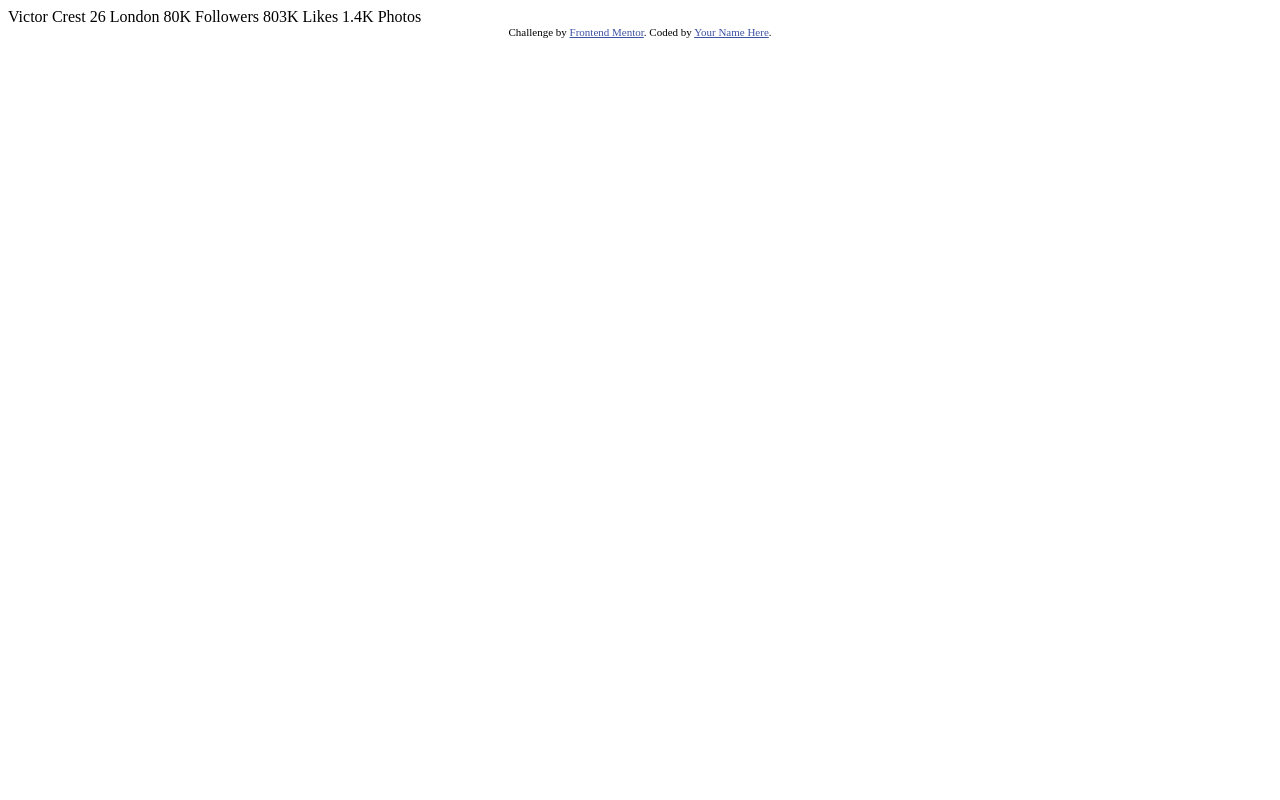
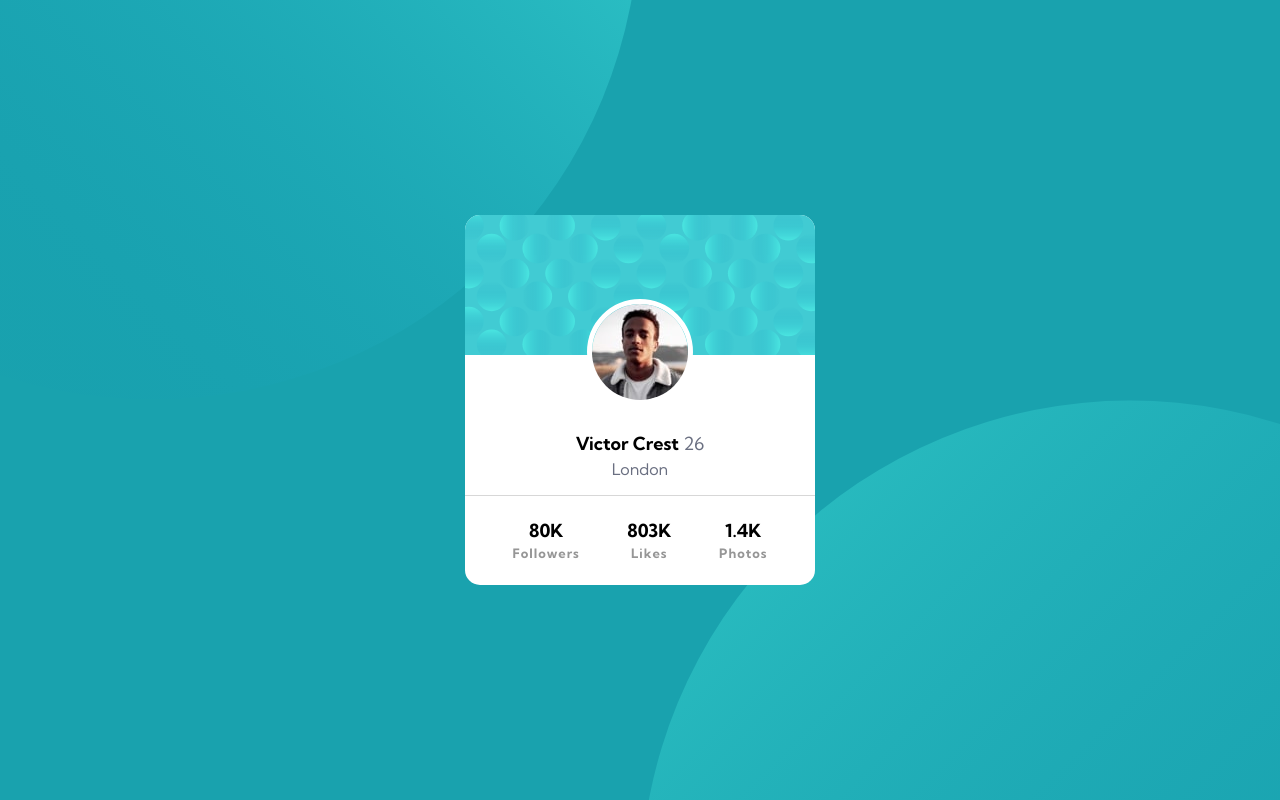
Before and after one commit to birkaany/FrontendMentor, a plain HTML site: page profile-card-component-main/index.html in a window 1280 px wide. Drawn offline with Linux system fonts and the light colour scheme.

Commit message:
Tailwind removed, styled pure css

```diff
--- a/profile-card-component-main/index.html
+++ b/profile-card-component-main/index.html
@@ -1,35 +1,34 @@
 <!DOCTYPE html>
 <html lang="en">
   <head>
-  <meta charset="UTF-8">
-  <meta name="viewport" content="width=device-width, initial-scale=1.0"> <!-- displays site properly based on user's device -->
+    <meta charset="UTF-8" />
+    <meta name="viewport" content="width=device-width, initial-scale=1.0" />
+    <!-- displays site properly based on user's device -->
 
-  <link rel="icon" type="image/png" sizes="32x32" href="./images/favicon-32x32.png">
+    <link
+      rel="icon"
+      type="image/png"
+      sizes="32x32"
+      href="./images/favicon-32x32.png"
+    />
 
     <title>Frontend Mentor | Profile card component</title>
-
-  <!-- Feel free to remove these styles or customise in your own stylesheet 👍 -->
-  <style>
-    .attribution { font-size: 11px; text-align: center; }
-    .attribution a { color: hsl(228, 45%, 44%); }
-  </style>
+    <link rel="stylesheet" href="/main.css" type="text/css" />
   </head>
   <body>
-  Victor Crest
-  26
-  London
-
-  80K
-  Followers
-
-  803K
-  Likes
-
-  1.4K
-  Photos
-  <div class="attribution">
-    Challenge by <a href="https://www.frontendmentor.io?ref=challenge" target="_blank">Frontend Mentor</a>.
-    Coded by <a href="#">Your Name Here</a>.
+    <main class="profile-card">
+      <div class="profile-img">
+        <img src="/images/image-victor.jpg" alt="" />
       </div>
+      <div class="card-content">
+        <h2>Victor Crest<span> 26</span></h2>
+        <p>London</p>
+      </div>
+      <ul class="statistics">
+        <li>80K <span>Followers</span></li>
+        <li>803K <span>Likes</span></li>
+        <li>1.4K <span>Photos</span></li>
+      </ul>
+    </main>
   </body>
 </html>
--- /dev/null
+++ b/profile-card-component-main/main.css
@@ -0,0 +1,126 @@
+/* Fonts */
+@import url("https://fonts.googleapis.com/css2?family=Kumbh+Sans:wght@400;700&display=swap");
+
+/* General Styles */
+:root {
+  --darkCyan: hsl(185, 75%, 39%);
+  --darkBlue: hsl(229, 23%, 23%);
+  --darkGrayBlue: hsl(227, 10%, 46%);
+  --darkGray: hsl(0, 0%, 59%);
+}
+
+/* Reset Style */
+* {
+  margin: 0;
+  padding: 0;
+  box-sizing: border-box;
+}
+html {
+  font-size: 62.5%;
+}
+
+/* Styling */
+body {
+  background-color: var(--darkCyan);
+  background-image: url(./images/bg-pattern-top.svg),
+    url(./images/bg-pattern-bottom.svg);
+  background-position: right 50vw bottom 50vh, left 50vw top 50vh;
+  background-repeat: no-repeat no-repeat;
+  display: flex;
+  justify-content: center;
+  align-items: center;
+  font-size: 1.8rem;
+  line-height: 1.5;
+  -webkit-font-smoothing: antialiased;
+  font-family: "Kumbh Sans", sans-serif;
+  height: 100vh;
+}
+
+h1,
+h2,
+h3,
+h4 {
+  font-size: 1.8rem;
+}
+.profile-card {
+  background-color: white;
+  border-radius: 1.5rem;
+  display: grid;
+  grid-template-columns: minmax(30rem, 35rem);
+  grid-template-rows: 14rem 14rem 9rem;
+  overflow: hidden;
+}
+
+.profile-card .profile-img {
+  background: url(/images/bg-pattern-card.svg);
+  background-size: contain;
+  background-repeat: no-repeat;
+  width: 100%;
+  position: relative;
+}
+
+.profile-card .profile-img img {
+  position: absolute;
+  display: inline-block;
+  left: 50%;
+  transform: translateX(-50%);
+  bottom: -5rem;
+  border-radius: 50%;
+  border: 0.5rem solid white;
+}
+
+.card-content {
+  margin-top: 7.5rem;
+  text-align: center;
+}
+
+.card-content h2 span {
+  font-weight: 400;
+  color: var(--darkGrayBlue);
+}
+
+.card-content p {
+  font-size: 1.6rem;
+  color: var(--darkGrayBlue);
+}
+
+.statistics {
+  display: flex;
+  align-items: center;
+  justify-content: space-evenly;
+  list-style: none;
+  border-top: 1px solid rgb(215, 215, 215);
+}
+
+.statistics li {
+  display: flex;
+  flex-direction: column;
+  justify-content: center;
+  align-items: center;
+  font-weight: 700;
+}
+
+.statistics li span {
+  font-weight: 700;
+  letter-spacing: 0.1rem;
+  font-size: 1.3rem;
+  color: hsl(0, 0%, 59%);
+}
+/* .profile-card .pattern .profile-card .card-content > img {
+  border-radius: 50%;
+  border: 0.5rem solid white;
+  object-position: center;
+  margin-inline: auto;
+}
+
+.card-content h2 {
+}
+.card-content h2 span,
+.card-content p {
+  color: var(--darkGray);
+}
+
+.card-content p {
+  font-size: 1.5rem;
+}
+ */ ;
--- a/profile-card-component-main/package.json
+++ /dev/null
@@ -1,5 +0,0 @@
-{
-  "devDependencies": {
-    "tailwindcss": "^3.1.8"
-  }
-}
```
Also changed, not shown: profile-card-component-main/tailwind.config.js (deleted, +0 -8 lines), 1 other file. Lines whose indentation alone changed are shown as unchanged.
